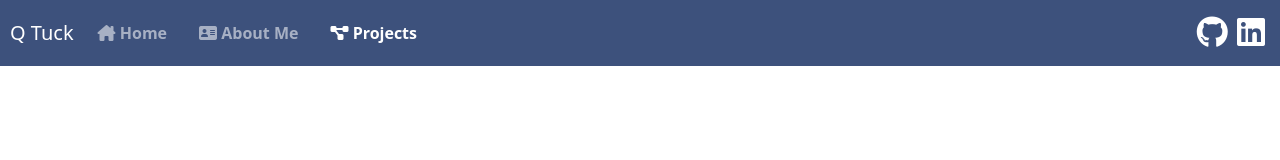
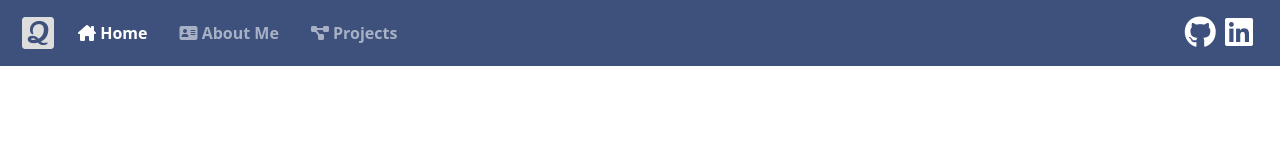
Before and after one commit to QAPT12/QAPT12.github.io, a plain HTML site: page projects.html in a window 1280 px wide. Drawn offline with nearby package versions, Linux system fonts and the light colour scheme.

Commit message:
Update projects.html

```diff
--- a/projects.html
+++ b/projects.html
@@ -18,27 +18,28 @@
     </head>
 
     <body>
-        <!-- navbar -->
         <nav class="navbar navbar-expand-lg navbar-dark">
-            <a class="navbar-brand" href="index.html">Q Tuck</a>
-            <button class="navbar-toggler" type="button" data-toggle="collapse" data-target="#navbarText" aria-controls="navbarText" aria-expanded="false" aria-label="Toggle navigation">
+            <div class="container-fluid">
+                <a class="navbar-brand" href="index.html"><img src="assets/icon/favicon-32x32.png"></a>
+                <button class="navbar-toggler" type="button" data-bs-toggle="collapse" data-bs-target="#navbarText" aria-controls="navbarText" aria-expanded="false" aria-label="Toggle navigation">
                     <span class="navbar-toggler-icon"></span>
                 </button>
                 <div class="collapse navbar-collapse" id="navbarText">
                     <ul class="navbar-nav mr-auto">
                         <li class="nav-item">
-                        <a class="nav-link " href="index.html"><i class="fa-solid fa-house-chimney"></i> Home</a>
+                            <a class="nav-link active" href="index.html">  <i class="fa-solid fa-house-chimney"></i> Home</a>
                         </li>
                         <li class="nav-item">
-                        <a class="nav-link" href="about.html"><i class="fa-solid fa-address-card"></i> About Me</a>
+                            <a class="nav-link" href="about.html">  <i class="fa-solid fa-address-card"></i> About Me</a>
                         </li>
                         <li class="nav-item">
-                        <a class="nav-link active" href="projects.html"><i class="fa-solid fa-diagram-project"></i> Projects</a>
+                            <a class="nav-link" href="projects.html">  <i class="fa-solid fa-diagram-project"></i> Projects</a>
                         </li>
                     </ul>
                     <div style="padding-right: 15px;" class="navbar-text ms-auto">
                         <a style="padding: 5px;" href="https://github.com/QAPT12" target="_blank"><i class="fa-brands fa-2x fa-github"></i></a>
                         <a href="https://www.linkedin.com/in/quintin-tuck-931255252/" target="_blank"><i class="fa-brands fa-2x fa-linkedin"></i></a>
+                    </div>
                 </div>
             </div>
         </nav>
```
Lines whose indentation alone changed are shown as unchanged.
